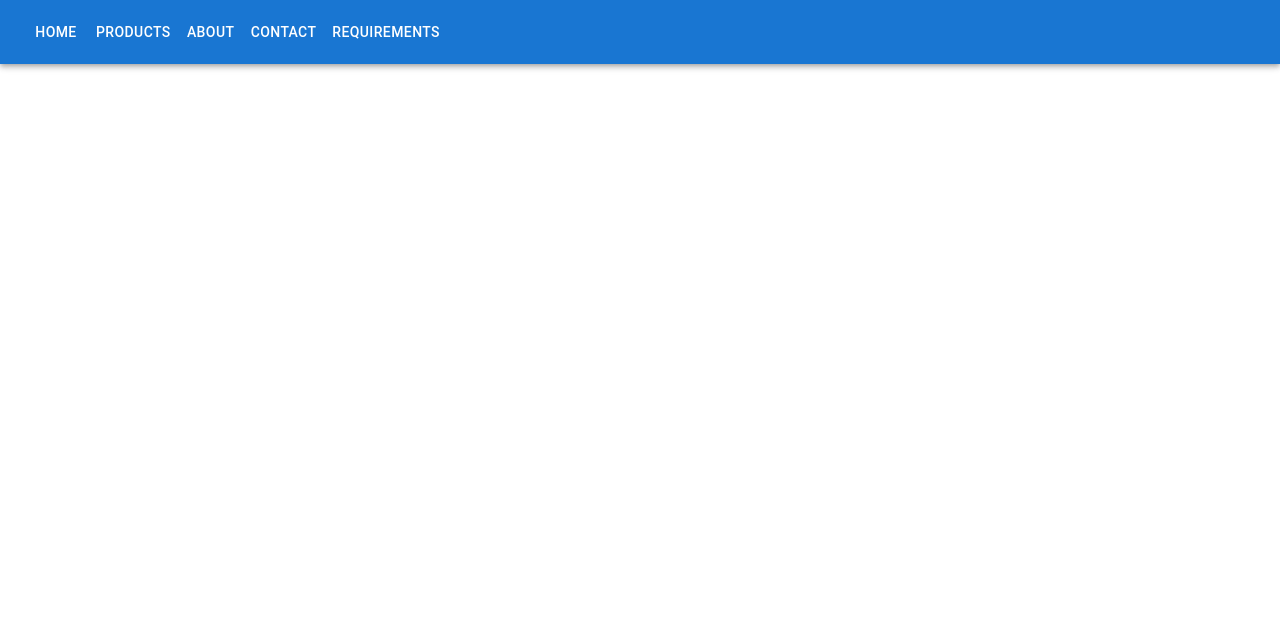
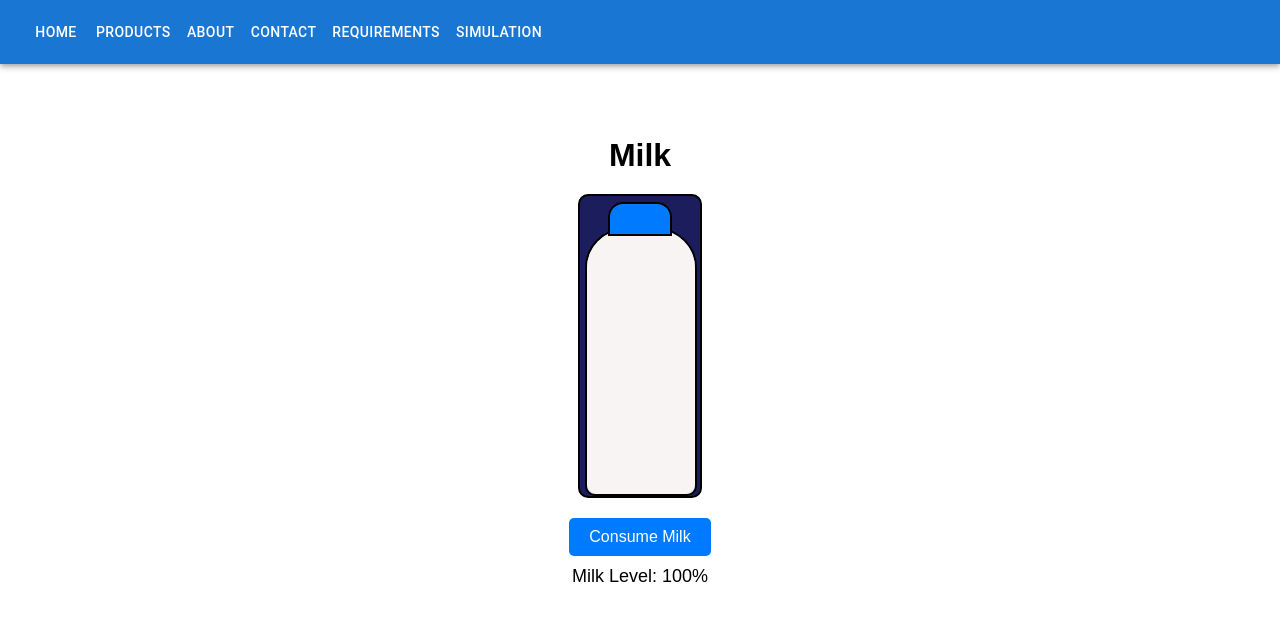
Before and after one commit to Chanuka-ChandraYapa/Machine_Customer, a React (Create React App) app in the folder ecommerce-frontend/: page /simulation in a window 1280 px wide. Shown: the top 620 px of the page. Built offline with nearby package versions, Linux system fonts and the light colour scheme.

Commit message:
simulation for milk

```diff
--- a/ecommerce-frontend/src/App.js
+++ b/ecommerce-frontend/src/App.js
@@ -4,6 +4,7 @@ import { AppBar, Toolbar, Button, Box } from "@mui/material";
 import Home from "./pages/Home";
 import Product from "./pages/Products";
 import Form from "./pages/Form";
+import Simulation from "./pages/simulation";
 // import About from "./pages/About";
 // import Contact from "./pages/Contact";
 
@@ -27,6 +28,9 @@ const App = () => {
           <Button color="inherit" component={Link} to="/form">
             Requirements
           </Button>
+          <Button color="inherit" component={Link} to="/simulation">
+            Simulation
+          </Button>
         </Toolbar>
       </AppBar>
       <Box sx={{ mt: 4 }}>
@@ -37,6 +41,7 @@ const App = () => {
           <Route path="/contact" element={<Contact />} /> */}
           <Route path="/form" element={<Form />} />
           <Route path="/products/:products" element={<Product />} />
+          <Route path="/simulation" element={<Simulation />} />
         </Routes>
       </Box>
     </Router>
--- /dev/null
+++ b/ecommerce-frontend/src/pages/Simulation.css
@@ -0,0 +1,84 @@
+/* Simulation.css */
+
+.simulation-container {
+    display: flex;
+    flex-direction: column;
+    align-items: center;
+    justify-content: center;
+    font-family: Arial, sans-serif;
+    padding: 20px;
+  }
+
+  h1 {
+    margin-bottom: 20px;
+  }
+
+  .milk-container {
+    width: 120px;
+    height: 300px;
+    border: 2px solid #000;
+    background-color: #1b1d5c;
+    position: relative;
+    margin-bottom: 20px;
+    overflow: hidden; /* Prevent milk from overflowing */
+    display: flex;
+    flex-direction: column;
+    align-items: center;
+    border-radius: 10px 10px 10px 10px; /* Rounded top and flat bottom */
+  }
+
+  .lid {
+    width: 50%;
+    height: 10%;
+    background-color: #007bff;
+    border-radius: 15px 15px 0 0;
+    position: absolute;
+    top: 2%;
+    left: 50%;
+    transform: translateX(-50%);
+    z-index: 10;
+    border: 2px solid #000;
+  }
+
+  .bottle {
+    width: 90%;
+    height: 88%;
+    background-color: #cfd4d1;
+    position: absolute;
+    bottom: 0;
+    left: 4%;
+    z-index: 5;
+    border-radius: 40px 40px 10px 10px; /* Rounded top and flat bottom */
+    overflow: hidden;
+    border: 2px solid #000;
+  }
+
+  .milk-level {
+    width: 100%;
+    position: absolute;
+    bottom: 0;
+    left: 0;
+    transition: height 0.3s ease;
+    background-color: #f8f4f4; /* Milk color */
+    z-index: 1;
+    border-radius: 0 0 10px 10px; /* Match the bottle's rounded bottom */
+  }
+
+  .consume-button {
+    padding: 10px 20px;
+    background-color: #007bff;
+    color: #fff;
+    border: none;
+    border-radius: 5px;
+    cursor: pointer;
+    font-size: 16px;
+  }
+
+  .consume-button:hover {
+    background-color: #0056b3;
+  }
+
+  p {
+    margin-top: 10px;
+    font-size: 18px;
+  }
--- /dev/null
+++ b/ecommerce-frontend/src/pages/simulation.js
@@ -0,0 +1,31 @@
+import React, { useState } from "react";
+import "./Simulation.css"; // Optional for styling
+
+const Simulation = () => {
+  const [milkLevel, setMilkLevel] = useState(100); // Initial milk level at 100%
+
+  const consumeMilk = () => {
+    setMilkLevel((prev) => (prev > 10 ? prev - 10 : 0)); // Reduce milk by 10%, not below 0
+  };
+
+  return (
+    <div className="simulation-container">
+      <h1>Milk</h1>
+      <div className="milk-container">
+        <div className="lid"></div>
+        <div className="bottle">
+          <div
+            className="milk-level"
+            style={{ height: `${milkLevel}%` }} // Adjust the milk level height
+          ></div>
+        </div>
+      </div>
+      <button onClick={consumeMilk} className="consume-button">
+        Consume Milk
+      </button>
+      <p>Milk Level: {milkLevel}%</p>
+    </div>
+  );
+};
+
+export default Simulation;
```
